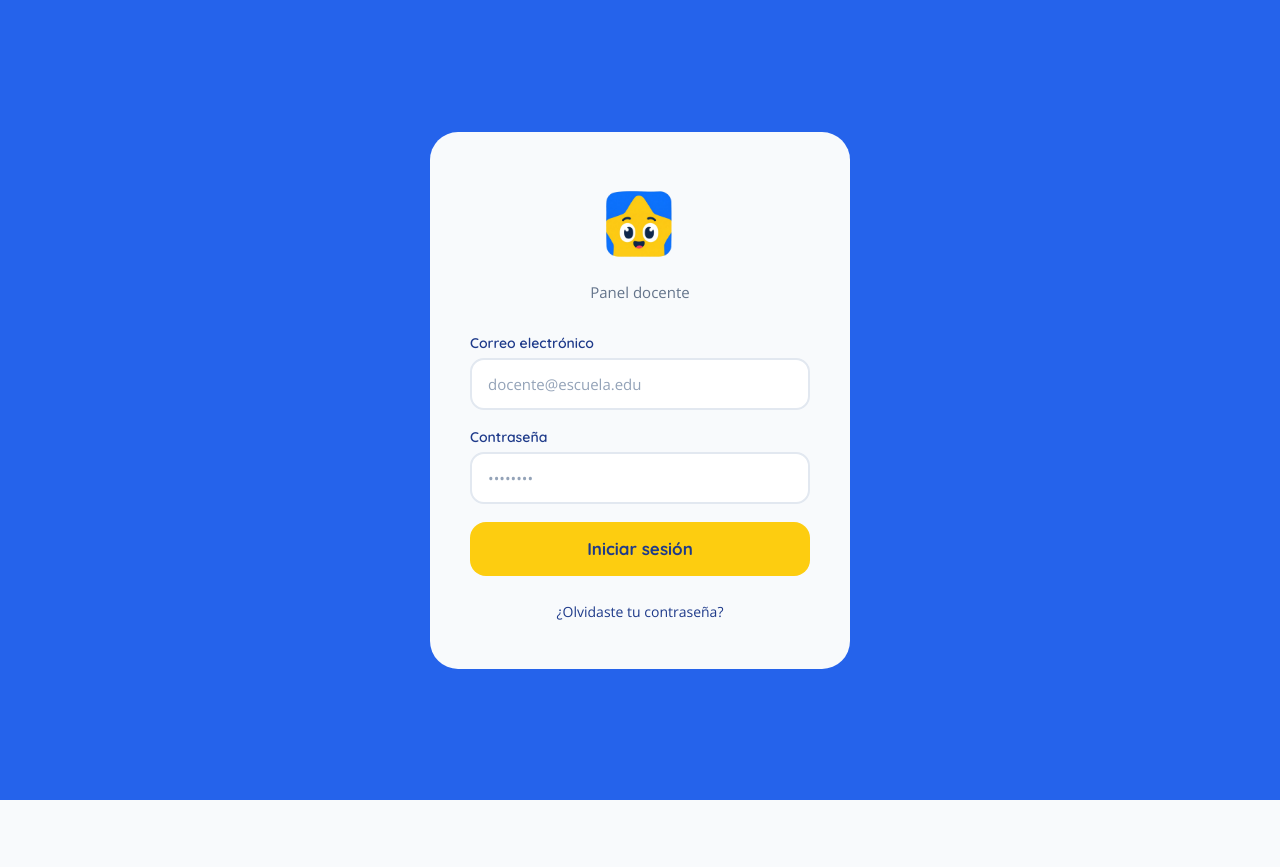
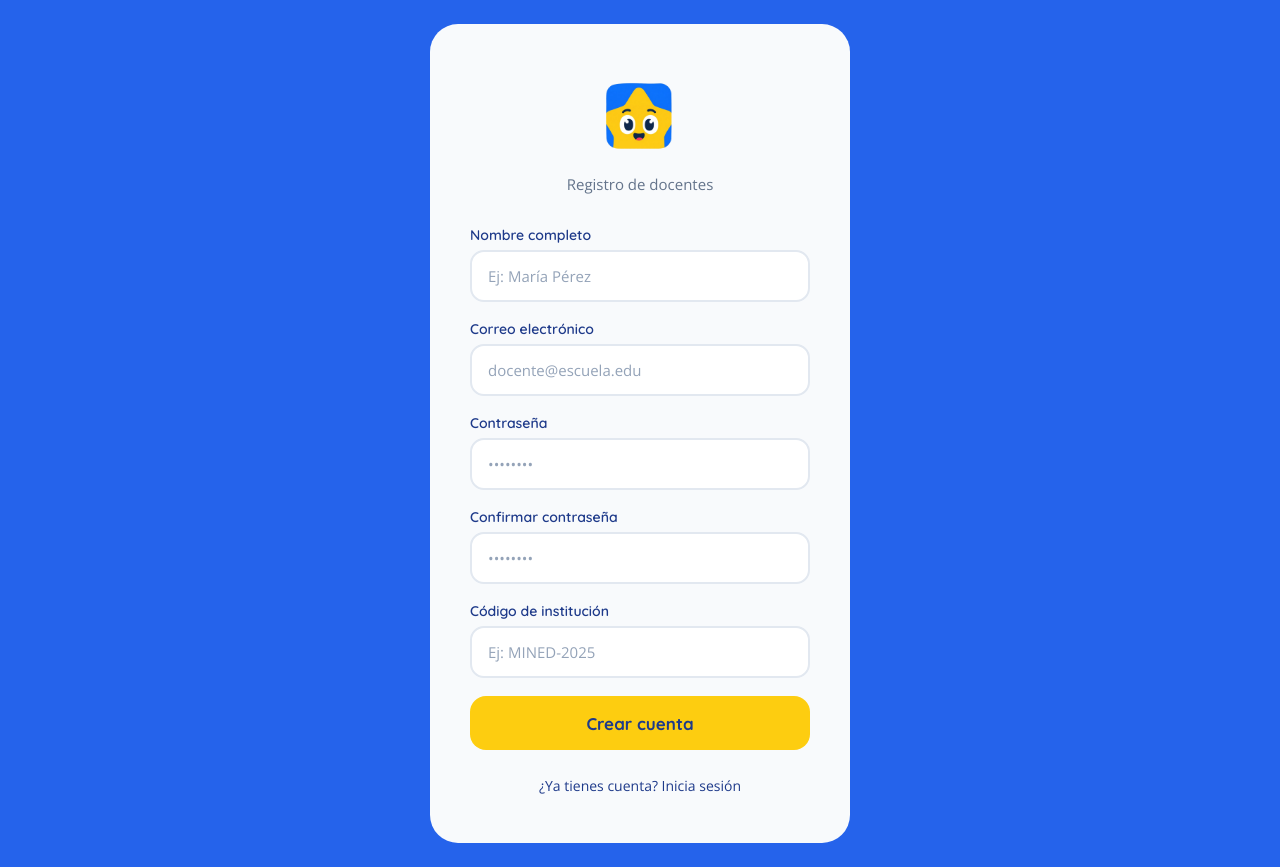
Before and after one commit to katemyme/Humania, a React (Vite) app in the folder panel-web/: page /registro in a window 1280 px wide. Before the commit this address led to /login. Before the commit the page ends 800 px from the top, so only its background shows below. Built offline with nearby package versions, Linux system fonts and the light colour scheme; no server answers.

Commit message:
feat: pantalla de registro de docentes

```diff
--- a/panel-web/src/App.jsx
+++ b/panel-web/src/App.jsx
@@ -1,6 +1,7 @@
 import { BrowserRouter, Routes, Route, Navigate } from 'react-router-dom'
 import { AuthProvider, useAuth } from './context/AuthContext.jsx'
 import Login from './views/Login.jsx'
+import Register from './views/Register.jsx'
 import Dashboard from './views/Dashboard.jsx'
 import SalaDetalle from './views/SalaDetalle.jsx'
 import AlumnoDetalle from './views/AlumnoDetalle.jsx'
@@ -26,6 +27,9 @@ export default function App() {
           <Route path="/login" element={
             <PublicRoute><Login /></PublicRoute>
           } />
+          <Route path="/registro" element={
+            <PublicRoute><Register /></PublicRoute>
+          } />
           <Route path="/salas" element={
             <ProtectedRoute><Dashboard /></ProtectedRoute>
           } />
--- a/panel-web/src/data/api.js
+++ b/panel-web/src/data/api.js
@@ -9,6 +9,29 @@ function friendlyDbError(error) {
     return 'No se pudo conectar con el servidor. Revisa tu conexión a internet.'
   }
   return 'Ocurrió un error al comunicarse con el servidor. Inténtalo de nuevo.'
+}
+
+export async function registrarDocente({ fullName, email, password, code }) {
+  const { data, error } = await supabase.functions.invoke('registrar-docente', {
+    body: { email, password, full_name: fullName, code },
+  })
+
+  if (error) {
+    let mensaje = friendlyDbError(error)
+    if (typeof error.context?.json === 'function') {
+      try {
+        const body = await error.context.json()
+        if (body?.error) mensaje = body.error
+      } catch {
+        // el cuerpo de la respuesta no era JSON; se mantiene el mensaje genérico
+      }
+    }
+    throw new Error(mensaje)
+  }
+
+  if (data?.error) throw new Error(data.error)
+
+  return data
 }
 
 const SALA_SELECT = `
--- a/panel-web/src/views/Login.jsx
+++ b/panel-web/src/views/Login.jsx
@@ -1,5 +1,5 @@
 import { useState } from 'react'
-import { useNavigate } from 'react-router-dom'
+import { useNavigate, Link } from 'react-router-dom'
 import iconImg from '../assets/Icon.png'
 import lettersImg from '../assets/Letters.png'
 import Field from '../components/Field.jsx'
@@ -64,6 +64,7 @@ export default function Login() {
         </form>
 
         <a href="#" className={styles.forgot}>¿Olvidaste tu contraseña?</a>
+        <Link to="/registro" className={styles.forgot}>¿No tienes cuenta? Regístrate</Link>
       </div>
     </div>
   )
--- /dev/null
+++ b/panel-web/src/views/Register.jsx
@@ -0,0 +1,126 @@
+import { useState } from 'react'
+import { useNavigate, Link } from 'react-router-dom'
+import iconImg from '../assets/Icon.png'
+import Field from '../components/Field.jsx'
+import Button from '../components/Button.jsx'
+import { useAuth } from '../context/AuthContext.jsx'
+import { registrarDocente } from '../data/api.js'
+import styles from './Register.module.css'
+
+const EMAIL_REGEX = /^[^\s@]+@[^\s@]+\.[^\s@]+$/
+
+export default function Register() {
+  const { login } = useAuth()
+  const navigate = useNavigate()
+  const [fullName, setFullName] = useState('')
+  const [email, setEmail] = useState('')
+  const [password, setPassword] = useState('')
+  const [confirmPassword, setConfirmPassword] = useState('')
+  const [code, setCode] = useState('')
+  const [error, setError] = useState('')
+  const [loading, setLoading] = useState(false)
+
+  function validar() {
+    if (!fullName.trim() || !email.trim() || !password || !confirmPassword || !code.trim()) {
+      return 'Completa todos los campos.'
+    }
+    if (!EMAIL_REGEX.test(email.trim())) {
+      return 'Ingresa un correo electrónico válido.'
+    }
+    if (password.length < 8) {
+      return 'La contraseña debe tener al menos 8 caracteres.'
+    }
+    if (password !== confirmPassword) {
+      return 'Las contraseñas no coinciden.'
+    }
+    return ''
+  }
+
+  async function handleSubmit(e) {
+    e.preventDefault()
+    const validationError = validar()
+    if (validationError) { setError(validationError); return }
+
+    setError('')
+    setLoading(true)
+    try {
+      await registrarDocente({
+        fullName: fullName.trim(),
+        email: email.trim(),
+        password,
+        code: code.trim(),
+      })
+      await login(email.trim(), password)
+      navigate('/salas')
+    } catch (err) {
+      setError(err.message || 'Ocurrió un error al registrarte. Inténtalo de nuevo.')
+    } finally {
+      setLoading(false)
+    }
+  }
+
+  return (
+    <div className={styles.page}>
+      <div className={styles.card}>
+        <div className={styles.header}>
+          <img src={iconImg} alt="Humania" className={styles.icon} />
+          <p className={styles.subtitle}>Registro de docentes</p>
+        </div>
+
+        <form className={styles.form} onSubmit={handleSubmit} noValidate>
+          <Field
+            id="fullName"
+            label="Nombre completo"
+            type="text"
+            placeholder="Ej: María Pérez"
+            value={fullName}
+            onChange={e => setFullName(e.target.value)}
+            autoComplete="name"
+          />
+          <Field
+            id="email"
+            label="Correo electrónico"
+            type="email"
+            placeholder="docente@escuela.edu"
+            value={email}
+            onChange={e => setEmail(e.target.value)}
+            autoComplete="email"
+          />
+          <Field
+            id="password"
+            label="Contraseña"
+            type="password"
+            placeholder="••••••••"
+            value={password}
+            onChange={e => setPassword(e.target.value)}
+            autoComplete="new-password"
+          />
+          <Field
+            id="confirmPassword"
+            label="Confirmar contraseña"
+            type="password"
+            placeholder="••••••••"
+            value={confirmPassword}
+            onChange={e => setConfirmPassword(e.target.value)}
+            autoComplete="new-password"
+          />
+          <Field
+            id="code"
+            label="Código de institución"
+            type="text"
+            placeholder="Ej: MINED-2025"
+            value={code}
+            onChange={e => setCode(e.target.value)}
+            autoComplete="off"
+          />
+          {error && <p className={styles.error}>{error}</p>}
+          <Button type="submit" variant="primary" disabled={loading}>
+            {loading ? 'Creando cuenta…' : 'Crear cuenta'}
+          </Button>
+        </form>
+
+        <Link to="/login" className={styles.forgot}>¿Ya tienes cuenta? Inicia sesión</Link>
+      </div>
+    </div>
+  )
+}
--- /dev/null
+++ b/panel-web/src/views/Register.module.css
@@ -0,0 +1,66 @@
+.page {
+  min-height: 100vh;
+  width: 100%;
+  display: flex;
+  align-items: center;
+  justify-content: center;
+  background: var(--color-azul);
+  padding: 24px;
+  box-sizing: border-box;
+  font-family: var(--font-cuerpo);
+}
+
+.card {
+  width: 100%;
+  max-width: 420px;
+  background: var(--color-fondo);
+  border-radius: var(--radio-xl);
+  padding: 48px 40px;
+  display: flex;
+  flex-direction: column;
+  align-items: center;
+  gap: 8px;
+  box-sizing: border-box;
+}
+
+.header {
+  display: flex;
+  flex-direction: column;
+  align-items: center;
+  gap: 14px;
+  margin-bottom: 24px;
+}
+
+.icon {
+  width: 88px;
+  height: 88px;
+  object-fit: contain;
+}
+
+.subtitle {
+  font-size: 15px;
+  color: var(--color-texto-secundario);
+  margin: 0;
+}
+
+.form {
+  width: 100%;
+  display: flex;
+  flex-direction: column;
+  gap: 18px;
+}
+
+.error {
+  font-size: 13px;
+  color: var(--color-rojo-texto);
+  margin: 0;
+}
+
+.forgot {
+  margin-top: 18px;
+  font-size: 14px;
+  color: var(--color-azul-oscuro);
+  text-decoration: none;
+  transition: color 0.15s;
+}
+.forgot:hover { color: #0f254f; }
```
